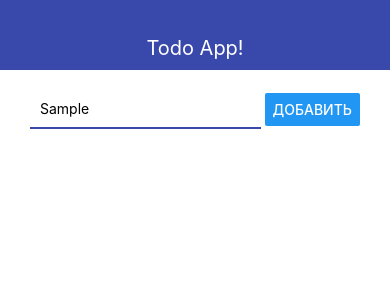
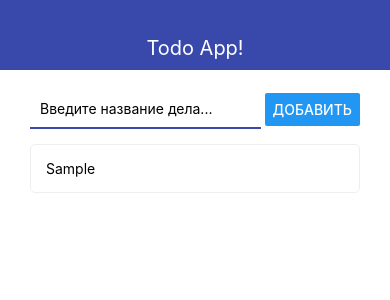
Before and after one commit to Khutor1234/react-native-todo, a React Native app: screen / in a window 390 px wide. Both pictures are taken after typing "Sample" into the empty fields and a click on the button "ДОБАВИТЬ". Shown: the top 300 px of the page. Built offline with nearby package versions, Linux system fonts and the light colour scheme.

Commit message:
added event

```diff
--- a/App.js
+++ b/App.js
@@ -1,14 +1,37 @@
-import React from 'react'
-import { StyleSheet, Text, View } from 'react-native'
+import React, { useState } from 'react'
+import { StyleSheet, Text, View, FlatList } from 'react-native'
 import { Navbar } from './src/Navbar'
 import { AddTodo } from './src/AddTodo'
+import { Todo } from './src/Todo'
 
 export default function App() {
+  const [todos, setTodos] = useState([])
+
+  const addTodo = title => {
+    setTodos(prev => [
+      ...prev,
+      {
+        id: Date.now().toString(),
+        title
+      }
+    ])
+  }
+
+  const removeTodo = id => {
+    setTodos(prev => prev.filter(todo => todo.id !== id))
+  }
+
   return (
     <View>
       <Navbar title='Todo App!' />
       <View style={styles.container}>
-        <AddTodo />
+        <AddTodo onSubmit={addTodo} />
+
+        <FlatList
+          keyExtractor={item => item.id.toString()}
+          data={todos}
+          renderItem={({ item }) => <Todo todo={item} onRemove={removeTodo} />}
+        />
       </View>
     </View>
   )
--- a/src/AddTodo.js
+++ b/src/AddTodo.js
@@ -1,11 +1,29 @@
-import React from 'react'
-import { View, StyleSheet, TextInput, Button } from 'react-native'
+import React, { useState } from 'react'
+import { View, StyleSheet, TextInput, Button, Alert } from 'react-native'
 
-export const AddTodo = props => {
+export const AddTodo = ({ onSubmit }) => {
+  const [value, setValue] = useState('')
+
+  const pressHandler = () => {
+    if (value.trim()) {
+      onSubmit(value)
+      setValue('')
+    } else {
+      Alert.alert('Название дела не может быть пустым')
+    }
+  }
+
   return (
     <View style={styles.block}>
-      <TextInput style={styles.input} />
-      <Button title='Добавить' />
+      <TextInput
+        style={styles.input}
+        onChangeText={setValue}
+        value={value}
+        placeholder='Введите название дела...'
+        autoCorrect={false}
+        autoCapitalize='none'
+      />
+      <Button title='Добавить' onPress={pressHandler} />
     </View>
   )
 }
@@ -14,7 +32,8 @@
   block: {
     flexDirection: 'row',
     justifyContent: 'space-between',
-    alignItems: 'center'
+    alignItems: 'center',
+    marginBottom: 15
   },
   input: {
     width: '70%',
--- /dev/null
+++ b/src/Todo.js
@@ -0,0 +1,28 @@
+import React from 'react'
+import { Text, View, StyleSheet, TouchableOpacity } from 'react-native'
+
+export const Todo = ({ todo, onRemove }) => {
+  return (
+    <TouchableOpacity
+      activeOpacity={0.5}
+      onPress={() => console.log('Pressed', todo.id)}
+      onLongPress={onRemove.bind(null, todo.id)}
+    >
+      <View style={styles.todo}>
+        <Text>{todo.title}</Text>
+      </View>
+    </TouchableOpacity>
+  )
+}
+
+const styles = StyleSheet.create({
+  todo: {
+    flexDirection: 'row',
+    alignItems: 'center',
+    padding: 15,
+    borderWidth: 1,
+    borderColor: '#eee',
+    borderRadius: 5,
+    marginBottom: 10
+  }
+})
```
